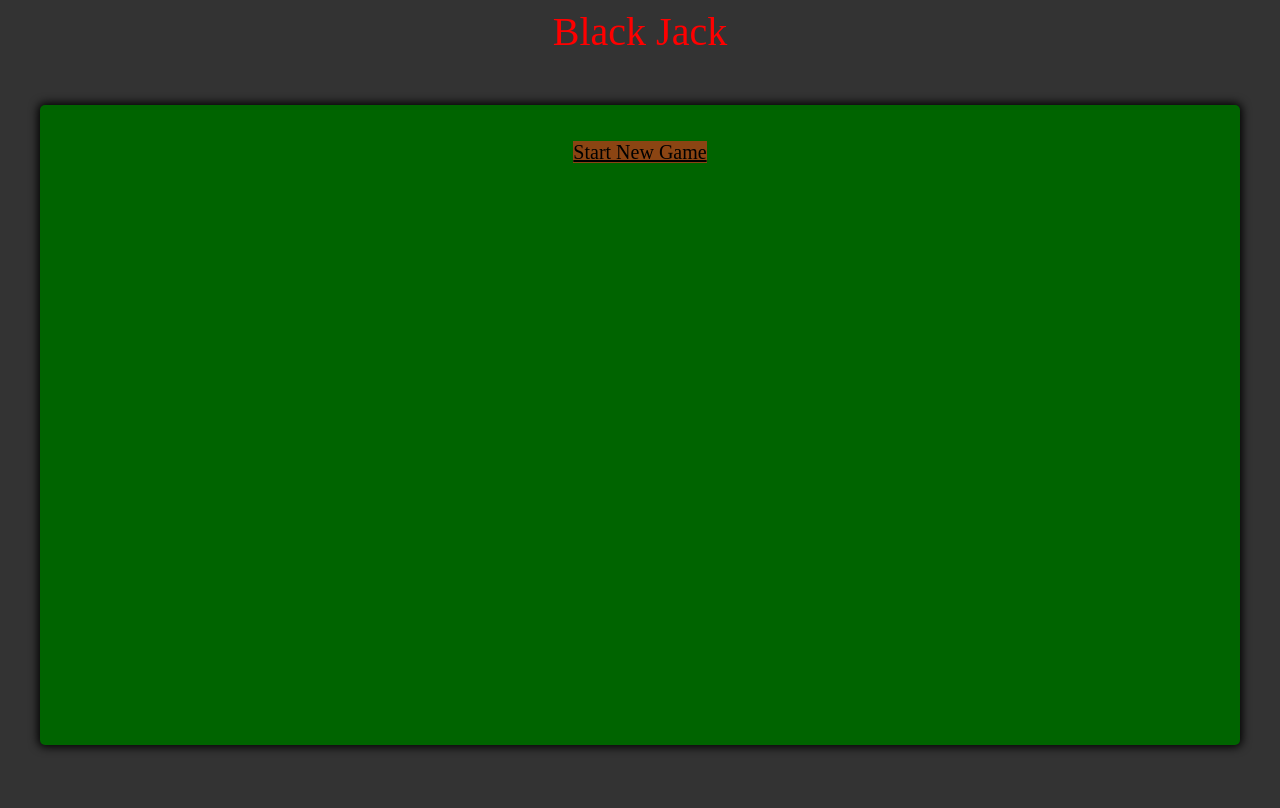
After one commit to Losonczy/Blackjack, a Flask app: page /end in a window 1280 px wide. The commit adds this page. Run offline with Flask 2, Linux system fonts and the light colour scheme.

Commit message:
creating ending page

```diff
--- a/server.py
+++ b/server.py
@@ -11,6 +11,10 @@ def route_index():
 def route_game():
     return render_template('game.html')
 
+@app.route('/end')
+def route_end_game():
+    return render_template('end.html')
+
 if __name__ == "__main__":
     app.run(
         debug=True,
--- a/static/bj.js
+++ b/static/bj.js
@@ -249,7 +249,7 @@ function showGameOverUI(winCheck){
     btn.className = 'replay_button';
     btn.innerText="Replay";
     btn.onclick=startTurn;
-    document.getElementById('win_title').appendChild(txt);
-    document.getElementById('win_title').appendChild(btn);
+    document.getElementById('counter').appendChild(txt);
+    document.getElementById('counter').appendChild(btn);
 }
 startTurn();
--- /dev/null
+++ b/templates/end.html
@@ -0,0 +1,15 @@
+<!DOCTYPE html>
+<html lang="en">
+<head>
+    <meta charset="UTF-8">
+    <title>Black Jack</title>
+    <link rel="stylesheet" href="{{ url_for('static', filename='bj.css') }}">
+    <script defer src="{{ url_for('static', filename='bj.js') }}"></script>
+</head>
+<body>
+<div class="header">Black Jack</div>
+<div class="table" id="table">
+<a href="/game" class="btn">Start New Game</a>
+
+</body>
+</html>
--- a/templates/game.html
+++ b/templates/game.html
@@ -20,8 +20,7 @@
 
     <div class="controls">
         <button onclick ="hit()" id="hit-btn" class="start-btn btn">Hit</button>
-        <button onclick="endTurn()" id="stay-btn" class="next-btn btn">Stay</button><br>
-        <textarea id="money" class="money" maxlength="10"></textarea>
+        <button onclick="endTurn()" id="stay-btn" class="next-btn btn">Stay</button>
     </div>
 <script>
 function changeVisibility() {
```
